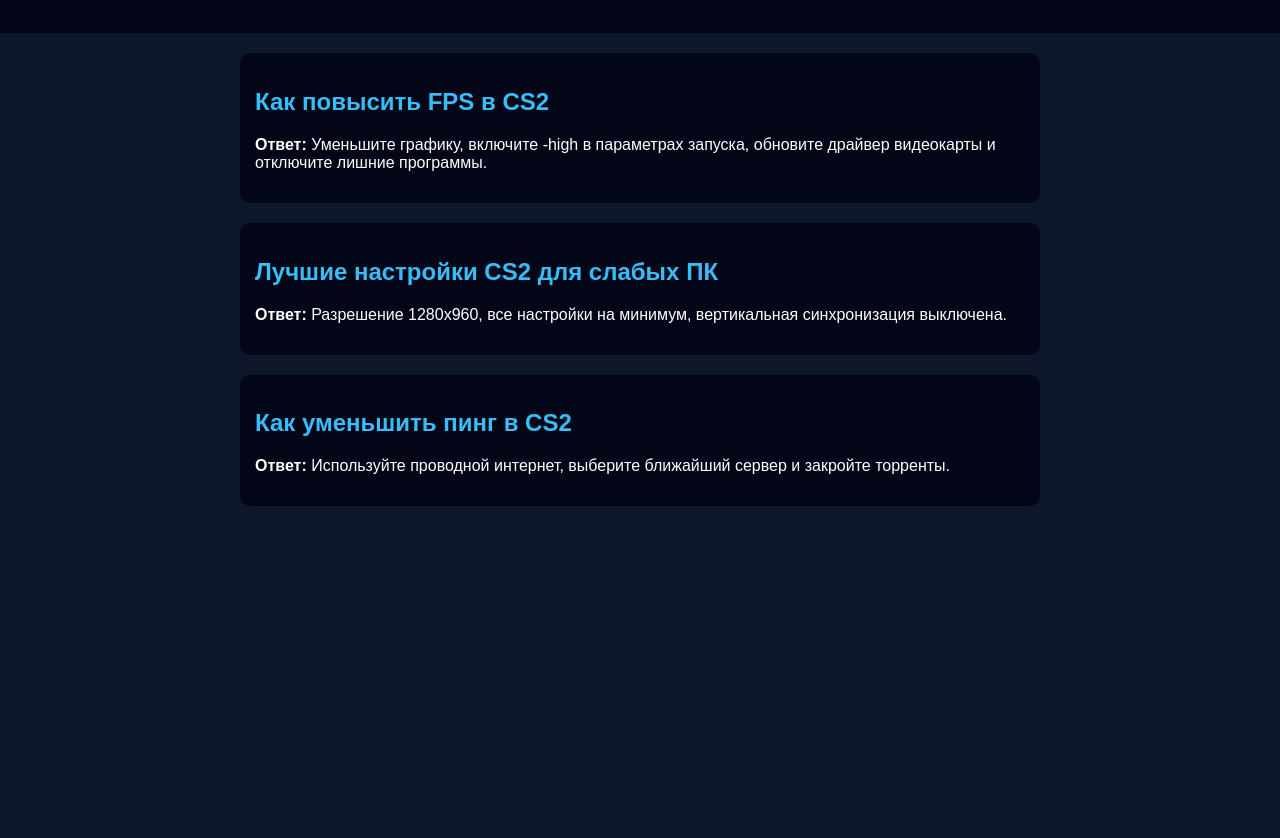
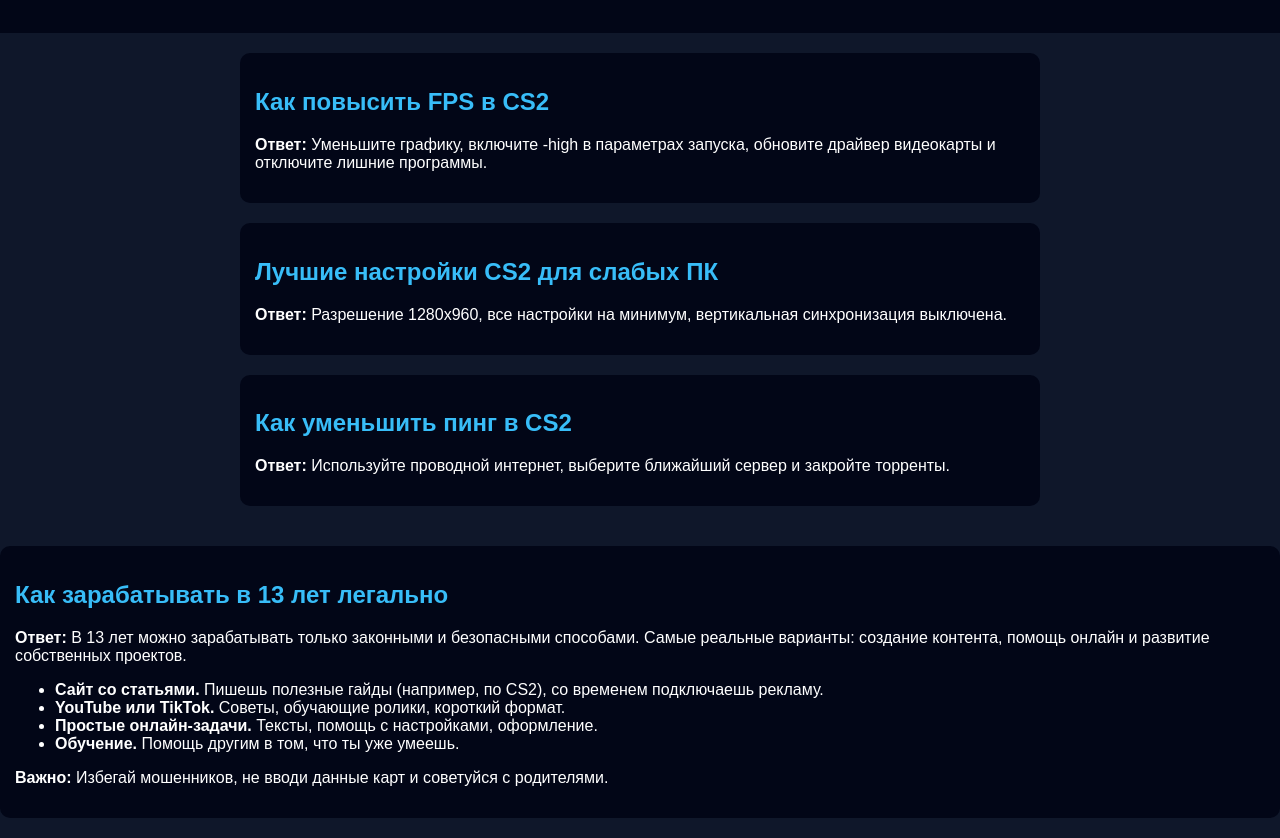
Before and after one commit to severalon458-max/vertix-site, a plain HTML site: page index.html in a window 1280 px wide. Shown: the part 121-959 px from the top of the page. Before the commit the page ends 800 px from the top, so only its background shows below. Drawn offline with Linux system fonts and the light colour scheme.

Commit message:
Update index.html

```diff
--- a/index.html
+++ b/index.html
@@ -61,3 +61,14 @@
 
 </body>
 </html>
+<article>
+  <h2>Как зарабатывать в 13 лет легально</h2>
+  <p><b>Ответ:</b> В 13 лет можно зарабатывать только законными и безопасными способами. Самые реальные варианты: создание контента, помощь онлайн и развитие собственных проектов.</p>
+  <ul>
+    <li><b>Сайт со статьями.</b> Пишешь полезные гайды (например, по CS2), со временем подключаешь рекламу.</li>
+    <li><b>YouTube или TikTok.</b> Советы, обучающие ролики, короткий формат.</li>
+    <li><b>Простые онлайн-задачи.</b> Тексты, помощь с настройками, оформление.</li>
+    <li><b>Обучение.</b> Помощь другим в том, что ты уже умеешь.</li>
+  </ul>
+  <p><b>Важно:</b> Избегай мошенников, не вводи данные карт и советуйся с родителями.</p>
+</article>
```
